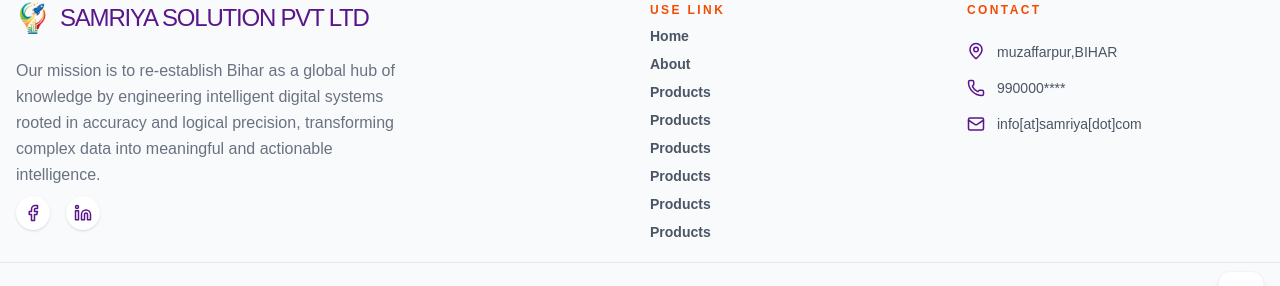
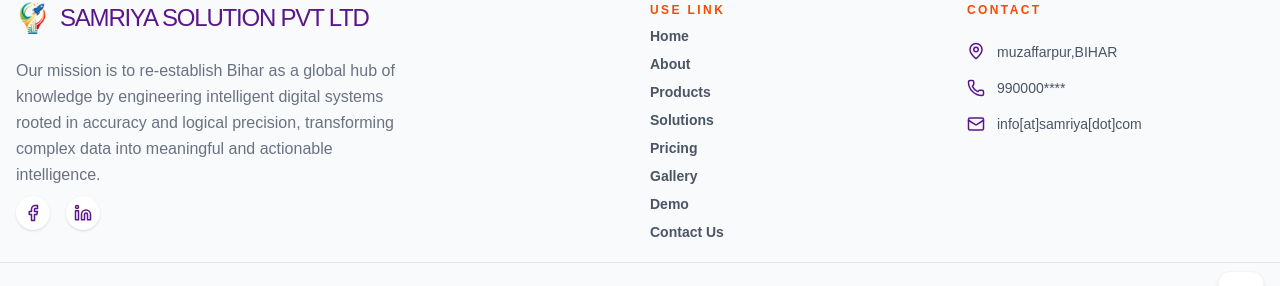
Before and after one commit to samriyasol/pvt.ltd, a Next.js app: page / in a window 1280 px wide. Shown: the part 2126-2412 px from the top of the page. Built offline with nearby package versions, Linux system fonts and the light colour scheme.

Commit message:
Refactor Footer component and fix link texts

```diff
--- a/src/components/Footer.js
+++ b/src/components/Footer.js
@@ -31,11 +31,11 @@
             <li><Link href="/" className="hover:text-purple-900 transition">Home</Link></li>
             <li><Link href="/about" className="hover:text-purple-900 transition">About</Link></li>
             <li><Link href="/products" className="hover:text-purple-900 transition">Products</Link></li>
-            <li><Link href="/solutions" className="hover:text-purple-900 transition">Products</Link></li>
-            <li><Link href="/pricing" className="hover:text-purple-900 transition">Products</Link></li>
-            <li><Link href="/gallery" className="hover:text-purple-900 transition">Products</Link></li>
-            <li><Link href="/demo" className="hover:text-purple-900 transition">Products</Link></li>
-            <li><Link href="/contact us" className="hover:text-purple-900 transition">Products</Link></li>
+            <li><Link href="/solutions" className="hover:text-purple-900 transition">Solutions</Link></li>
+            <li><Link href="/pricing" className="hover:text-purple-900 transition">Pricing</Link></li>
+            <li><Link href="/gallery" className="hover:text-purple-900 transition">Gallery</Link></li>
+            <li><Link href="/demo" className="hover:text-purple-900 transition">Demo</Link></li>
+            <li><Link href="/contact us" className="hover:text-purple-900 transition">Contact Us</Link></li>
           </ul>
         </div>
 
```
